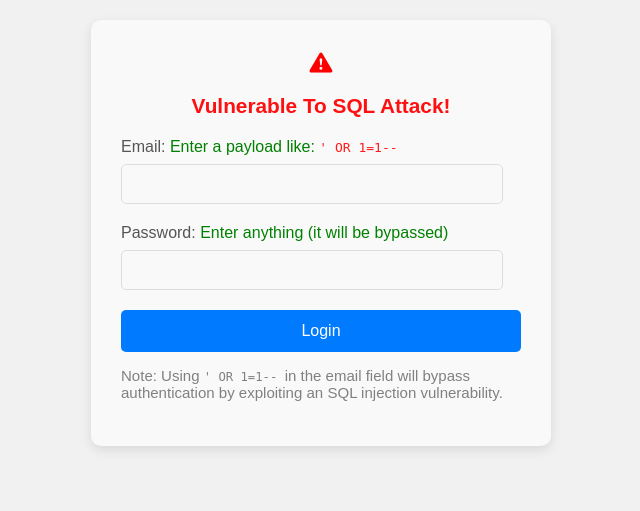
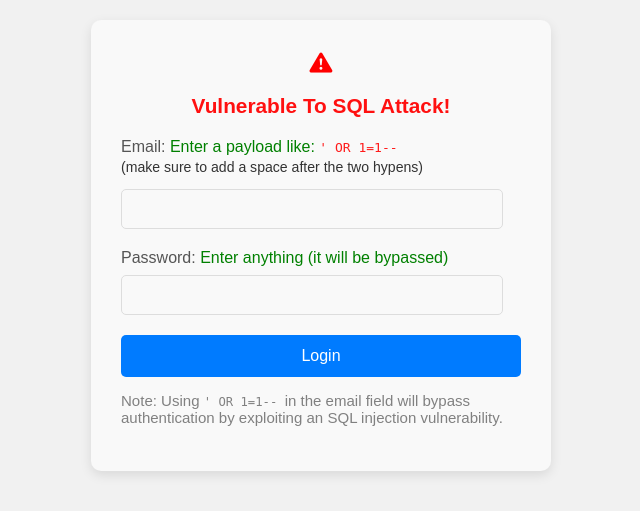
Before and after one commit to Ahmad-Yola/MAAUN-Project, a PHP site: page /login_vulnerable.php in a window 1280 px wide. Shown: the part 160-671 px from the top of the page, without its empty margins (319-959 px from the left). Run offline with PHP 8.4, Linux system fonts and the light colour scheme.

Commit message:
Few Edits done.

```diff
--- a/login_vulnerable.php
+++ b/login_vulnerable.php
@@ -58,7 +58,7 @@ $conn->close();
         <i class="bi bi-exclamation-triangle-fill"></i>
         <h2>Vulnerable To SQL Attack!</h2>
         <form action="login_vulnerable.php" method="POST">
-            <label for="email">Email: <span> Enter a payload like: <code>' OR 1=1-- </code></span>
+            <label for="email">Email: <span> Enter a payload like: <code>' OR 1=1-- </code></span><p class="tip">(make sure to add a space after the two hypens)</p>
         </label>
             <input type="text" name="email" required>
 
--- a/register.css
+++ b/register.css
@@ -51,7 +51,12 @@ body {
   text-align: center;
   display: block;
 }
-
+.tip {
+  margin-top: 3px;
+  font-weight: 100;
+  color: #333;
+  font-size: 0.88em;
+}
 label {
   display: block;
   font-size: 1em;
```
